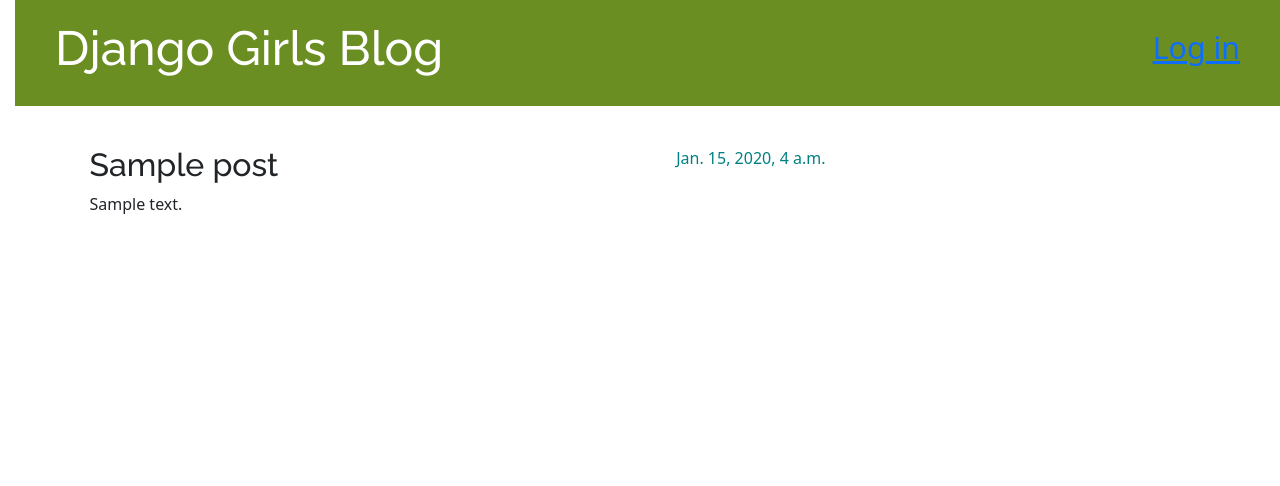
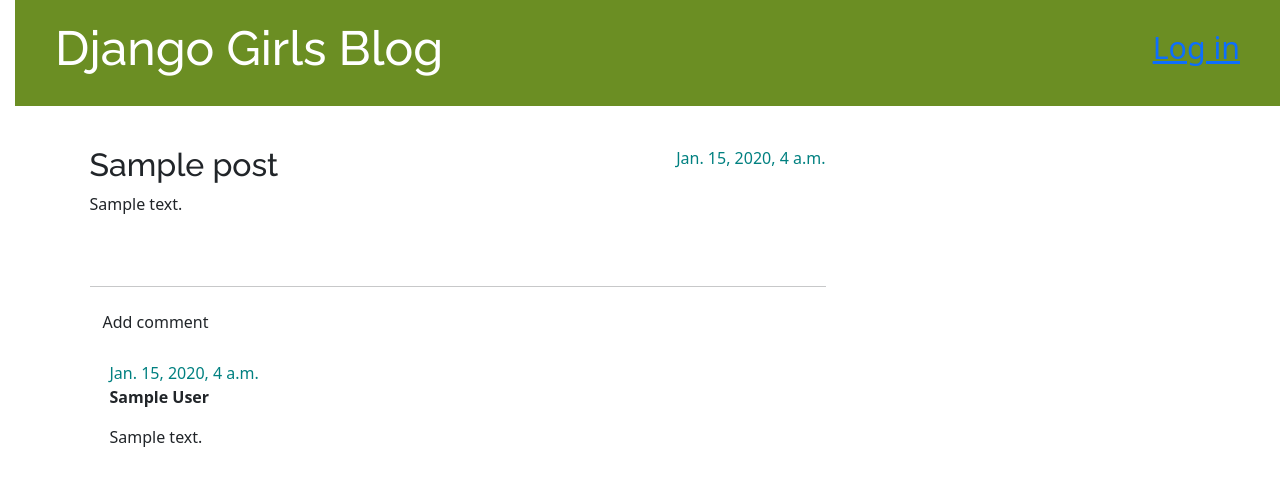
Before and after one commit to Etc1234567/my-first-blog, a Django app: page /post/1/ in a window 1280 px wide. Shown: the top 486 px of the page. Run offline with Django 3.2, Linux system fonts and the light colour scheme; tables that the repository leaves empty hold one stand-in row (values such as "Sample post").

Commit message:
added basic comments feature

```diff
--- a/blog/admin.py
+++ b/blog/admin.py
@@ -1,5 +1,6 @@
 from django.contrib import admin
-from .models import Post
+from .models import Post, Comment
 
 # Register your models here.
 admin.site.register(Post)
+admin.site.register(Comment)
--- a/blog/models.py
+++ b/blog/models.py
@@ -16,3 +16,20 @@ class Post(models.Model):
 
     def __str__(self):
         return self.title
+
+class Comment(models.Model):
+    post = models.ForeignKey('blog.Post', on_delete=models.CASCADE, related_name='comments')
+    author = models.CharField(max_length=200)
+    text = models.TextField()
+    created_date = models.DateTimeField(default=timezone.now)
+    approved_comment = models.BooleanField(default=False)
+
+    def approve(self):
+        self.approved_comment = True
+        self.save()
+
+    def __str__(self):
+        return self.text
+
+    def approved_comments(self):
+        return self.comments.filter(approved_comment=True)
--- a/blog/static/css/blog.css
+++ b/blog/static/css/blog.css
@@ -77,3 +77,7 @@ h4 {
     color: #FFFFFF;
     background-color: olivedrab;
 }
+
+.comment {
+    margin: 20px 0px 20px 20px;
+}
--- a/blog/templates/blog/post_detail.html
+++ b/blog/templates/blog/post_detail.html
@@ -24,4 +24,27 @@
         <h2>{{ post.title }}</h2>
         <p>{{ post.text|linebreaksbr }}</p>
     </article>
+    <hr>
+    <a class="btn btn-default" href="{% url 'add_comment_to_post' pk=post.pk %}">Add comment</a>
+    {% for comment in post.comments.all %}
+    {% if user.is_authenticated or comment.approved_comment %}
+    <div class="comment">
+        <div class="date">
+            {{ comment.created_date }}
+            {% if not comment.approved_comment %}
+                <a class="btn btn-default" href="{% url 'comment_remove' pk=comment.pk %}">
+                   {% include './icons/hand-thumbs-down.svg' %}
+                </a>
+                <a class="btn btn-default" href="{% url 'comment_approve' pk=comment.pk %}">
+                   {% include './icons/hand-thumbs-up.svg' %}
+                </a>
+            {% endif %}
+        </div>
+        <strong>{{ comment.author }}</strong>
+        <p>{{ comment.text|linebreaks }}</p>
+    </div>
+    {% endif %}
+    {% empty %}
+        <p>No comments here yet :(</p>
+    {% endfor %}
 {% endblock %}
--- a/blog/templates/blog/post_list.html
+++ b/blog/templates/blog/post_list.html
@@ -8,6 +8,7 @@
             </time>
             <h2><a href="{% url 'post_detail' pk=post.pk %}">{{ post.title }}</a></h2>
             <p>{{ post.text|linebreaksbr }}</p>
+            <a href="{% url 'post_detail' pk=post.pk %}">Comments: {{ post.approved_comments.count }}</a>
         </article>
     {% endfor %}
 {% endblock %}
--- a/blog/urls.py
+++ b/blog/urls.py
@@ -9,4 +9,7 @@ urlpatterns = [
     path('drafts/', views.post_draft_list, name='post_draft_list'),
     path('post/<pk>/publish/', views.post_publish, name='post_publish'),
     path('post/<pk>/remove/', views.post_remove, name='post_remove'),
+    path('post/<int:pk>/comment/', views.add_comment_to_post, name='add_comment_to_post'),
+    path('comment/<int:pk>/approve/', views.comment_approve, name='comment_approve'),
+    path('comment/<int:pk>/remove/', views.comment_remove, name='comment_remove'),
 ]
--- a/blog/views.py
+++ b/blog/views.py
@@ -1,10 +1,11 @@
 from django.shortcuts import render
 from django.utils import timezone
-from .models import Post
+from .models import Post, Comment
 from django.shortcuts import render, get_object_or_404
 from .forms import PostForm
 from django.shortcuts import redirect
 from django.contrib.auth.decorators import login_required
+from .forms import PostForm, CommentForm
 
 # Create your views here.
 def post_list(request):
@@ -58,3 +59,28 @@ def post_remove(request, pk):
     post = get_object_or_404(Post, pk=pk)
     post.delete()
     return redirect('post_list')
+
+def add_comment_to_post(request, pk):
+    post = get_object_or_404(Post, pk=pk)
+    if request.method == "POST":
+        form = CommentForm(request.POST)
+        if form.is_valid():
+            comment = form.save(commit=False)
+            comment.post = post
+            comment.save()
+            return redirect('post_detail', pk=post.pk)
+    else:
+        form = CommentForm()
+    return render(request, 'blog/add_comment_to_post.html', {'form': form})
+
+@login_required
+def comment_approve(request, pk):
+    comment = get_object_or_404(Comment, pk=pk)
+    comment.approve()
+    return redirect('post_detail', pk=comment.post.pk)
+
+@login_required
+def comment_remove(request, pk):
+    comment = get_object_or_404(Comment, pk=pk)
+    comment.delete()
+    return redirect('post_detail', pk=comment.post.pk)
```
Also changed, not shown: blog/forms.py (+7 -1 lines), blog/templates/blog/add_comment_to_post.html (added, +9 -0 lines), blog/migrations/0002_comment.py (added), blog/templates/blog/icons/hand-thumbs-down.svg (added), blog/templates/blog/icons/hand-thumbs-up.svg (added).
